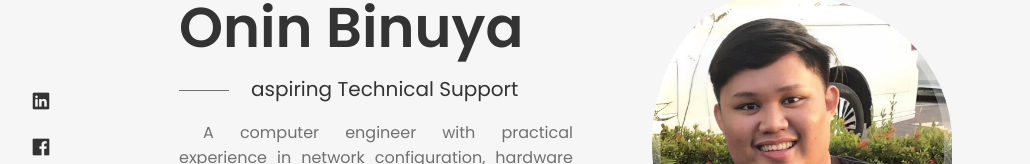
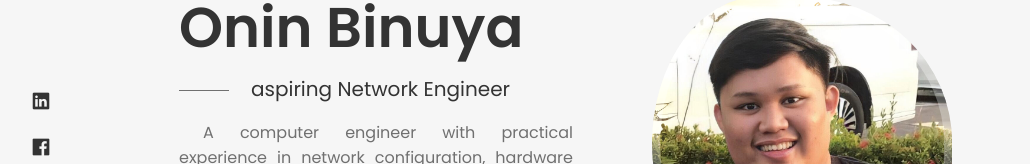
Before and after one commit to OninBinuya/Binuya-Portfolio, a React (Vite) app: page / in a window 1280 px wide. Shown: the part 199-363 px from the top of the page, without its empty margins (125-1155 px from the left). Built offline with nearby package versions, Linux system fonts and the light colour scheme.

Commit message:
Update Data

```diff
--- a/src/components/home/Data.jsx
+++ b/src/components/home/Data.jsx
@@ -6,7 +6,7 @@ const Data = () => {
           <h1 className="home_title">Onin Binuya
           </h1>
 
-          <h3 className="home_subtitle">aspiring Technical Support</h3>
+          <h3 className="home_subtitle">aspiring Network Engineer</h3>
             <p className="home_description">
             A computer engineer with practical experience in network configuration, hardware
             troubleshooting, and software support.
```
